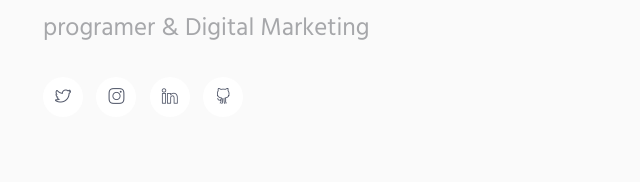
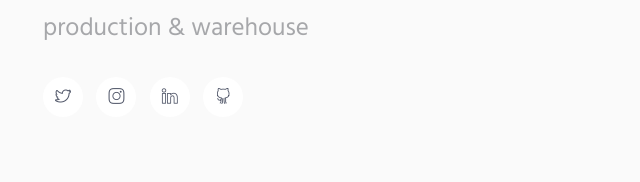
Before and after one commit to RYANNNHZ/portfolio_web_ryannnhz, a plain HTML site: page HTML/index.html in a window 1280 px wide. Shown: the part 363-545 px from the top of the page, 27-667 px from the left. Drawn offline with Linux system fonts and the light colour scheme.

Commit message:
Update index.html

```diff
--- a/HTML/index.html
+++ b/HTML/index.html
@@ -87,7 +87,7 @@
                     <div class="col-sm-6 sm-margin-b-60">
                         <div class="margin-b-30">
                             <h1 class="promo-block-title">Adrian <br/> Hamzah</h1>
-                            <p class="promo-block-text">programer &amp; Digital Marketing</p>
+                            <p class="promo-block-text">production &amp; warehouse </p>
                         </div>
                         <ul class="list-inline">
                             <li><a href="https://twitter.com/Chimorypie" class="social-icons"><i class="icon-social-twitter"></i></a></li>
```
